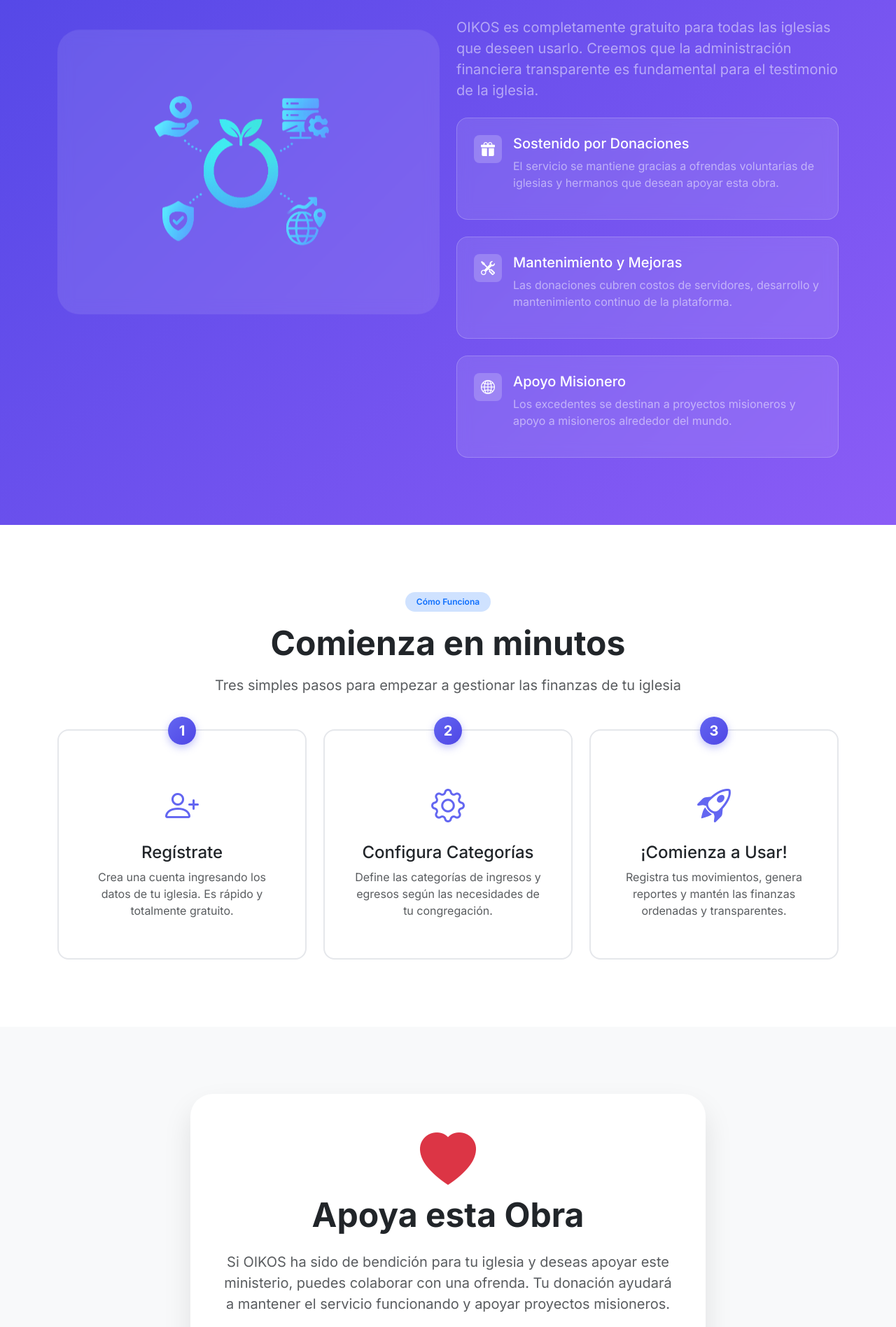
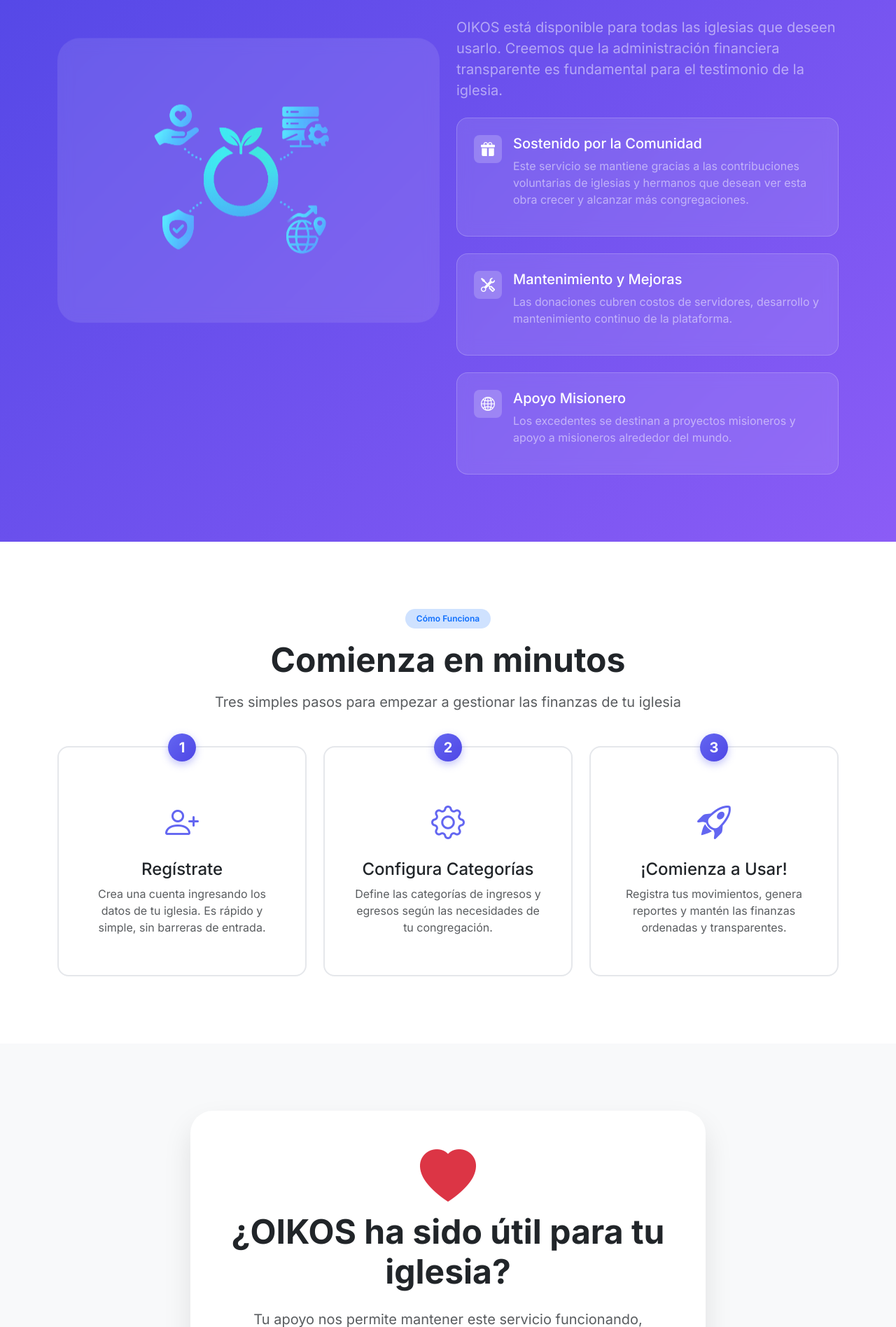
Before and after one commit to hernandezbg/oikos, a Django app: page / in a window 1280 px wide. Shown: the part 2424-4320 px from the top of the page at 70% size. Run offline with Django 5.2, Linux system fonts and the light colour scheme.

Commit message:
Mejorar UX y estrategia de comunicación del landing page
- Aumentar tiempo de alertas a 7 segundos con cuenta regresiva visual y barra de progreso
- Agregar contador a título "Usuarios Registrados" en gestión de usuarios
- Corregir estilos de card-headers con colores de Bootstrap (bg-primary, bg-secondary, bg-success, bg-info, bg-warning)
- Hacer permanente la alerta informativa de reportes PDF

Landing page - Estrategia de comunicación:
- Eliminar énfasis en "gratuito" para no reducir motivación de donaciones
- Cambiar "100% Gratuito" por "Para todas las iglesias"
- Cambiar "Comenzar Gratis" por "Comenzar Ahora"
- Reemplazar "Sostenido por Donaciones" por "Sostenido por la Comunidad"
- Mejorar CTA de donación: "¿OIKOS ha sido útil para tu iglesia?"
- Enfatizar valor agregado y necesidad de sostenibilidad
- Mencionar desarrollo de nuevas funcionalidades y crecimiento

🤖 Generated with [Claude Code](https://claude.com/claude-code)

Co-Authored-By: Claude <noreply@anthropic.com>

```diff
--- a/core/templates/core/gestionar_usuarios.html
+++ b/core/templates/core/gestionar_usuarios.html
@@ -17,7 +17,7 @@
     <div class="col-12">
         <div class="card shadow">
             <div class="card-header bg-primary text-white">
-                <h5 class="mb-0"><i class="bi bi-people"></i> Usuarios Registrados</h5>
+                <h5 class="mb-0"><i class="bi bi-people"></i> Usuarios Registrados ({{ total_usuarios }})</h5>
             </div>
             <div class="card-body p-0">
                 <div class="table-responsive">
--- a/core/templates/core/home.html
+++ b/core/templates/core/home.html
@@ -5,7 +5,7 @@
     <meta charset="UTF-8">
     <meta name="viewport" content="width=device-width, initial-scale=1.0">
     <title>OIKOS - Sistema de Gestión Financiera para Iglesias</title>
-    <meta name="description" content="Sistema gratuito de gestión financiera para iglesias. Administra tus finanzas de forma transparente y profesional.">
+    <meta name="description" content="Sistema de gestión financiera para iglesias. Administra tus finanzas de forma transparente y profesional.">
 
     <!-- Bootstrap 5 CSS -->
     <link href="https://cdn.jsdelivr.net/npm/bootstrap@5.3.0/dist/css/bootstrap.min.css" rel="stylesheet">
@@ -60,18 +60,18 @@
                 <div class="col-lg-6 mb-5 mb-lg-0">
                     <div class="hero-badge mb-4">
                         <span class="badge bg-primary-subtle text-primary px-3 py-2">
-                            <i class="bi bi-gift"></i> 100% Gratuito
+                            <i class="bi bi-globe2"></i> Para todas las iglesias
                         </span>
                     </div>
                     <h1 class="display-3 fw-bold mb-4">
                         Gestión Financiera <span class="text-primary">Transparente</span> para tu Iglesia
                     </h1>
                     <p class="lead text-muted mb-4">
-                        OIKOS es un sistema completo y gratuito que ayuda a las iglesias a administrar sus finanzas de manera profesional, transparente y confiable.
+                        OIKOS es un sistema completo que ayuda a las iglesias a administrar sus finanzas de manera profesional, transparente y confiable.
                     </p>
                     <div class="d-flex flex-wrap gap-3">
                         <a href="{% url 'social:begin' 'google-oauth2' %}" class="btn btn-primary btn-lg px-5">
-                            <i class="bi bi-rocket-takeoff"></i> Comenzar Gratis
+                            <i class="bi bi-rocket-takeoff"></i> Comenzar Ahora
                         </a>
                         <a href="#caracteristicas" class="btn btn-outline-primary btn-lg px-5">
                             <i class="bi bi-info-circle"></i> Conocer Más
@@ -85,7 +85,7 @@
                                         <i class="bi bi-check-circle-fill text-success"></i>
                                     </div>
                                     <h4 class="mb-0">100%</h4>
-                                    <p class="text-muted small mb-0">Gratuito</p>
+                                    <p class="text-muted small mb-0">Accesible</p>
                                 </div>
                             </div>
                             <div class="col-4">
@@ -231,7 +231,7 @@
                     <h2 class="display-5 fw-bold text-white mb-4">Un Servicio con Propósito Eterno</h2>
                     <div class="mission-content">
                         <p class="text-white-50 lead mb-4">
-                            OIKOS es completamente gratuito para todas las iglesias que deseen usarlo. Creemos que la administración financiera transparente es fundamental para el testimonio de la iglesia.
+                            OIKOS está disponible para todas las iglesias que deseen usarlo. Creemos que la administración financiera transparente es fundamental para el testimonio de la iglesia.
                         </p>
 
                         <div class="mission-box mb-4">
@@ -240,9 +240,9 @@
                                     <i class="bi bi-gift-fill"></i>
                                 </div>
                                 <div>
-                                    <h5 class="text-white mb-2">Sostenido por Donaciones</h5>
+                                    <h5 class="text-white mb-2">Sostenido por la Comunidad</h5>
                                     <p class="text-white-50 mb-0">
-                                        El servicio se mantiene gracias a ofrendas voluntarias de iglesias y hermanos que desean apoyar esta obra.
+                                        Este servicio se mantiene gracias a las contribuciones voluntarias de iglesias y hermanos que desean ver esta obra crecer y alcanzar más congregaciones.
                                     </p>
                                 </div>
                             </div>
@@ -300,7 +300,7 @@
                             <i class="bi bi-person-plus"></i>
                         </div>
                         <h4>Regístrate</h4>
-                        <p class="text-muted">Crea una cuenta ingresando los datos de tu iglesia. Es rápido y totalmente gratuito.</p>
+                        <p class="text-muted">Crea una cuenta ingresando los datos de tu iglesia. Es rápido y simple, sin barreras de entrada.</p>
                     </div>
                 </div>
                 <div class="col-md-4">
@@ -334,9 +334,9 @@
                 <div class="col-lg-8 text-center">
                     <div class="donation-card">
                         <i class="bi bi-heart-fill display-1 text-danger mb-4"></i>
-                        <h2 class="display-5 fw-bold mb-4">Apoya esta Obra</h2>
+                        <h2 class="display-5 fw-bold mb-4">¿OIKOS ha sido útil para tu iglesia?</h2>
                         <p class="lead text-muted mb-4">
-                            Si OIKOS ha sido de bendición para tu iglesia y deseas apoyar este ministerio, puedes colaborar con una ofrenda. Tu donación ayudará a mantener el servicio funcionando y apoyar proyectos misioneros.
+                            Tu apoyo nos permite mantener este servicio funcionando, desarrollar nuevas funcionalidades y extender su alcance a más congregaciones. Cada contribución hace la diferencia en mantener OIKOS operativo y en continuo crecimiento.
                         </p>
                         <div class="donation-info p-4 bg-white rounded shadow-sm mb-4">
                             <h5 class="mb-3">Datos para Transferencia</h5>
@@ -347,7 +347,7 @@
                             </div>
                         </div>
                         <p class="text-muted small">
-                            <i class="bi bi-shield-check"></i> Todas las donaciones son voluntarias. OIKOS seguirá siendo gratuito para todas las iglesias.
+                            <i class="bi bi-info-circle"></i> Tu contribución ayuda a cubrir costos de servidores, desarrollo y mantenimiento. Los excedentes se destinan a proyectos misioneros.
                         </p>
                     </div>
                 </div>
@@ -365,7 +365,7 @@
                         Únete a las iglesias que ya confían en OIKOS para administrar sus finanzas de manera transparente y profesional.
                     </p>
                     <a href="{% url 'social:begin' 'google-oauth2' %}" class="btn btn-light btn-lg px-5">
-                        <i class="bi bi-rocket-takeoff"></i> Comenzar Ahora - Es Gratis
+                        <i class="bi bi-rocket-takeoff"></i> Comenzar Ahora
                     </a>
                 </div>
             </div>
@@ -382,7 +382,7 @@
                         OIKOS
                     </h4>
                     <p class="text-white-50">
-                        Sistema gratuito de gestión financiera para iglesias. Administración transparente y profesional al servicio del Reino.
+                        Sistema de gestión financiera para iglesias. Administración transparente y profesional al servicio del Reino.
                     </p>
                 </div>
                 <div class="col-lg-4 mb-4 mb-lg-0">
--- a/core/templates/core/reporte_mensual.html
+++ b/core/templates/core/reporte_mensual.html
@@ -14,7 +14,7 @@
                 </h4>
             </div>
             <div class="card-body">
-                <div class="alert alert-info">
+                <div class="alert alert-info alert-permanent">
                     <i class="bi bi-info-circle"></i>
                     <strong>Reportes Profesionales en PDF</strong><br>
                     Genera reportes mensuales completos con el resumen financiero, detalle de movimientos y gráficos.
```
Also changed, not shown: static/css/modern.css (+37 -0 lines), static/js/modern.js (+46 -2 lines).
